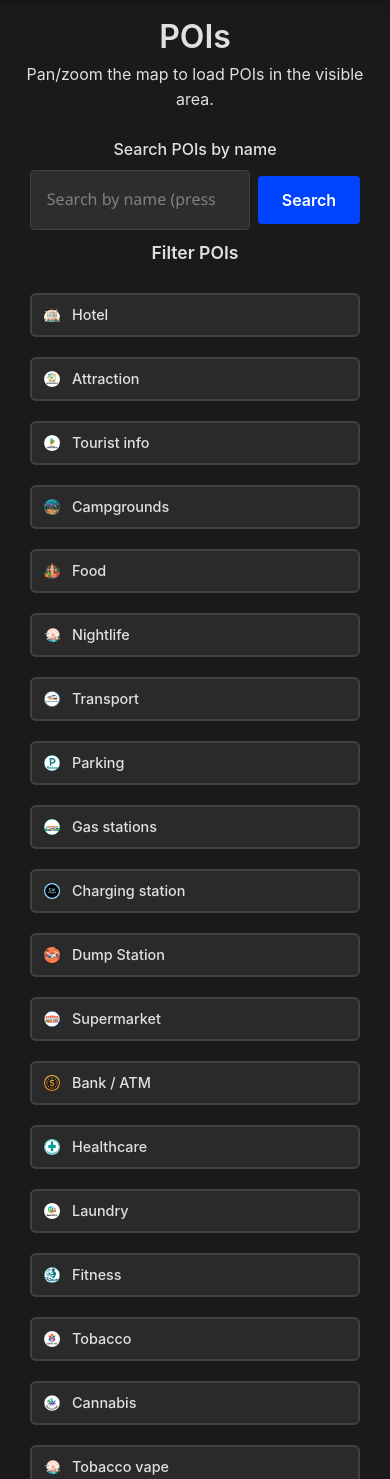
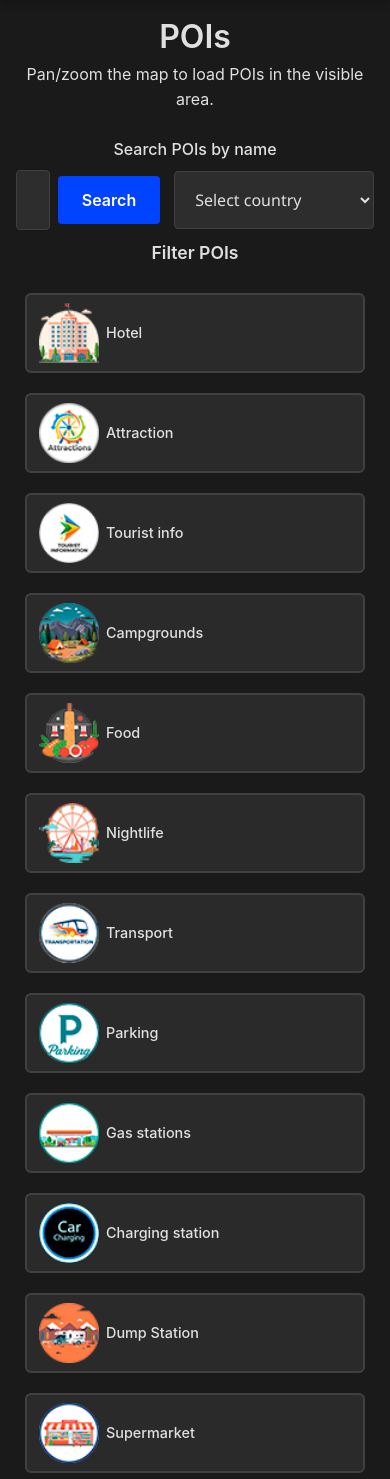
Before and after one commit to Bumbade/planvoyage, a PHP site: page /index.php/locations in a window 390 px wide. Shown: the part 146-1625 px from the top of the page. Run offline with PHP 8.4, Linux system fonts and the light colour scheme; grey boxes are pictures that could not be loaded.

Commit message:
ui: add country preselection control and center-map logic (restcountries)

```diff
--- a/src/views/viewPOIs.php
+++ b/src/views/viewPOIs.php
@@ -76,24 +76,24 @@ require_once __DIR__ . '/../includes/header.php';
     <h1><?php echo t('pois', 'POIs'); ?></h1>
     <style>
     /* POI map layout: place filters to the right of the map and limit map width */
-    .pois-layout{display:flex;gap:16px;align-items:flex-start;flex-wrap:wrap}
-    .pois-layout .pois-side{flex:0 0 300px;max-width:320px}
-    #pois-map{flex:1 1 700px;max-width:1400px;background:#f5f5f5;border-radius:15px;overflow:hidden;box-shadow:0 2px 8px rgba(0,0,0,0.08);min-height:480px}
+    .pois-layout{display:flex;gap:6px;align-items:flex-start;flex-wrap:wrap}
+    .pois-layout .pois-side{flex:0 0 800px;max-width:800px}
+    #pois-map{flex:1 1 700px;max-width:1400px;background:#f5f5f5;border-radius:15px;overflow:hidden;box-shadow:0 2px 8px rgba(0,0,0,0.08);min-height:780px}
     /* Ensure Leaflet controls remain visible above rounded corner */
     #pois-map .leaflet-control{z-index:650}
     /* Cluster styling moved to assets/css/poi-clusters.css (best-practice external stylesheet) */
     /* Filter item compact spacing (no inline styles) */
-    #poi-filter .poi-filter-items{display:flex;flex-wrap:wrap;gap:6px;margin:0;padding:0}
-    #poi-filter .poi-filter-item{margin:0;padding:4px 6px;border-radius:6px;background:transparent;border:0;display:inline-flex;align-items:center;gap:6px}
+    #poi-filter .poi-filter-items{display:flex;flex-wrap:wrap;gap:3px;margin:0;padding:0}
+    #poi-filter .poi-filter-item{margin:0;padding:4px 1px;border-radius:6px;background:transparent;border:0;display:inline-flex;align-items:center;gap:1px}
     #poi-filter .poi-filter-item input[type="checkbox"]{margin:0 4px 0 0}
-    #poi-filter .poi-filter-label{display:inline-flex;align-items:center;gap:6px}
-    #poi-filter .filter-icon{width:16px;height:16px;object-fit:contain}
+    #poi-filter .poi-filter-label{display:inline-flex;align-items:center;gap:1px}
+    #poi-filter .filter-icon{width:60px;height:60px;align-items:center;overflow:flex;}
     /* tighten control buttons spacing */
-    #poi-filter-buttons .btn{margin:4px 6px 4px 0;padding:6px 8px}
+    #poi-filter-buttons .btn{margin:2px 3px 2px 0;padding:3px 4px;}
     /* Responsive: stack on narrow screens */
     @media (max-width: 900px){
         .pois-layout{flex-direction:column}
-        .pois-layout .pois-side{width:100%;max-width:none}
+        .pois-layout .pois-side{width: 450px;max-width: 600px;}
         #pois-map{width:100%;max-width:none}
     }
     </style>
@@ -113,6 +113,10 @@ require_once __DIR__ . '/../includes/header.php';
             <div class="flex-row gap-small">
                 <input id="poi-search" type="search" placeholder="<?php echo t('pois_search_placeholder','Search by name (press Enter)'); ?>" class="form-input-flex" />
                 <button id="poi-search-btn" class="btn"><?php echo t('pois_search','Search'); ?></button>
+                <!-- Country preselection: centers map on chosen country and triggers POI load -->
+                <select id="poi-country-select" class="form-input" style="min-width:200px;margin-left:6px">
+                    <option value=""><?php echo htmlspecialchars(t('select_country','Select country')); ?></option>
+                </select>
             </div>
         </div>
         <h3 id="poi-filter-heading"><?php echo t('pois_filter','Filter POIs'); ?></h3>
@@ -278,6 +282,57 @@ foreach ($allKeys as $k) {
 </script>
 
 <script>
+    // Country preselection: populate from restcountries and center map on select
+    (function(){
+        function populateCountries(sel, list){
+            try{
+                list.sort((a,b)=>a.name.common.localeCompare(b.name.common));
+                for(const c of list){
+                    const o = document.createElement('option');
+                    o.value = c.cca2 || c.cca3 || (c.name && c.name.common) || '';
+                    o.textContent = (c.name && c.name.common) ? c.name.common : o.value;
+                    if (Array.isArray(c.latlng) && c.latlng.length>=2) {
+                        o.dataset.lat = String(c.latlng[0]);
+                        o.dataset.lng = String(c.latlng[1]);
+                    }
+                    sel.appendChild(o);
+                }
+            }catch(e){ console.warn('populateCountries failed', e); }
+        }
+
+        document.addEventListener('DOMContentLoaded', ()=>{
+            const sel = document.getElementById('poi-country-select');
+            if(!sel) return;
+            // Load country list (lightweight fields)
+            fetch('https://restcountries.com/v3.1/all?fields=name,cca2,cca3,latlng')
+                .then(r=>r.ok? r.json() : Promise.reject(r.status))
+                .then(js=> populateCountries(sel, js || []))
+                .catch(e=>{ console.warn('Could not load country list', e); });
+
+            sel.addEventListener('change', async ()=>{
+                const opt = sel.selectedOptions && sel.selectedOptions[0];
+                if(!opt) return;
+                const lat = opt.dataset.lat, lng = opt.dataset.lng;
+                if(!lat || !lng) return;
+                try{
+                    // prefer the running manager instance exposed by poi-entry.js
+                    if(window.PV_POI_MANAGER && window.PV_POI_MANAGER.map){
+                        const z = 5;
+                        window.PV_POI_MANAGER.map.setView([parseFloat(lat), parseFloat(lng)], z, {animate:true});
+                        try{ window.PV_POI_MANAGER.fetchAndPlot({force:true}); }catch(e){ if(window.DEBUG) console.warn('fetchAndPlot failed after country select', e); }
+                    } else {
+                        // if manager not ready yet, wait for it
+                        document.addEventListener('PV_POI_MANAGER_READY', ()=>{
+                            try{ window.PV_POI_MANAGER.map.setView([parseFloat(lat), parseFloat(lng)], 5, {animate:true}); window.PV_POI_MANAGER.fetchAndPlot({force:true}); }catch(e){}
+                        }, {once:true});
+                    }
+                }catch(e){ console.warn('Country select handler failed', e); }
+            });
+        });
+    })();
+</script>
+
+<script>
     // Expose localized filter group titles for client-side renderer
     (function(){
         try {
```
